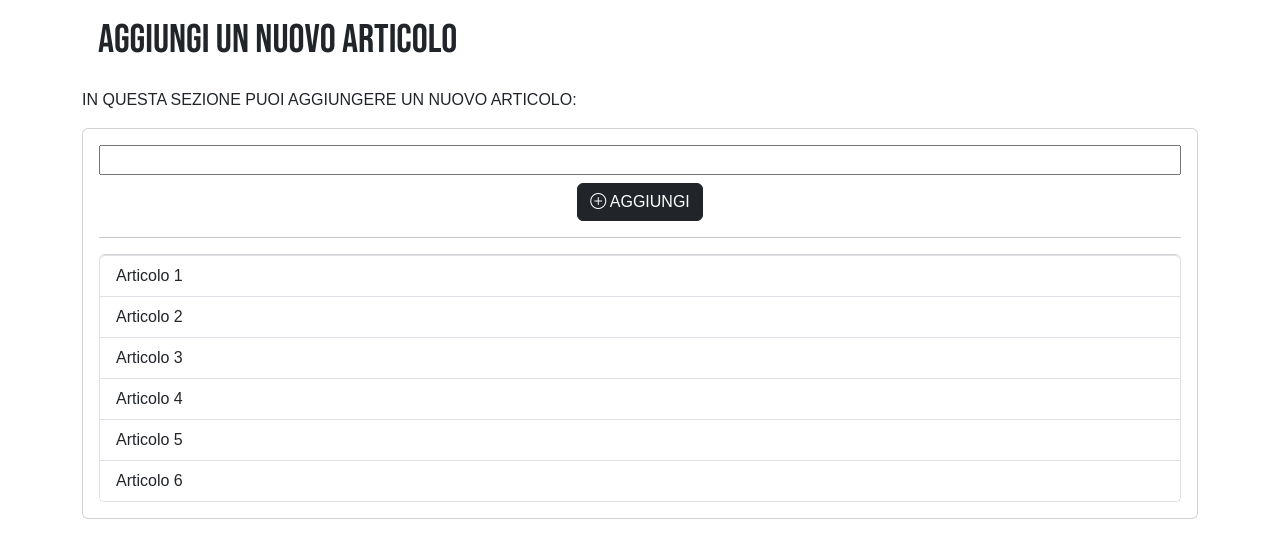
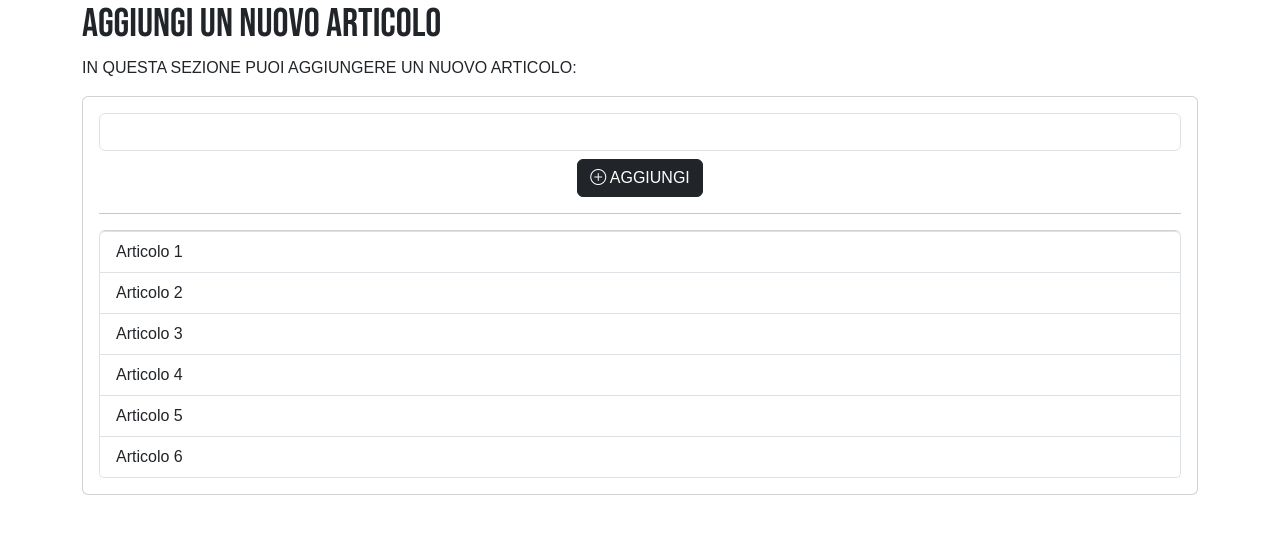
Before and after one commit to AndreaDistefanoDev/react-form, a React (Vite) app: page / in a window 1280 px wide. Shown: the top 558 px of the page. Built offline with nearby package versions, Linux system fonts and the light colour scheme; a web font is replaced by a local one.

Commit message:
refactor AppMain component to handle form submission and update articles list

```diff
--- a/src/components/AppHeader.jsx
+++ b/src/components/AppHeader.jsx
@@ -2,7 +2,7 @@ export default function AppHeader() {
 
     return (
         <div className="container">
-            <h1 className="text-uppercase p-3">aggiungi un nuovo articolo</h1>
+            <h1 className="text-uppercase">aggiungi un nuovo articolo</h1>
             <p className="text-uppercase">In questa sezione puoi aggiungere un nuovo articolo: </p>
         </div>
     )
--- a/src/components/AppMain.jsx
+++ b/src/components/AppMain.jsx
@@ -5,20 +5,31 @@ export default function AppMain() {
 
     const [newAtricle, setNewArticle] = useState('')
     const [articles, setArticles] = useState(initialArticles)
+    function submit(e) {
+        e.preventDefault()
+        setArticles([...articles, newAtricle])
+        setNewArticle('')
+
+    }
     return (
         <>
 
             <div className="container">
                 <div className="card p-3">
-                    <input type="text" className="form-contro mb-2" value={newAtricle} onChange={e => setNewArticle(e.target.value)} />
-                    <div className="d-flex justify-content-center">
-                        <button className="text-uppercase btn btn-dark"><i className="bi bi-plus-circle"></i> aggiungi</button>
-                    </div>
+                    <form action="" onSubmit={submit}>
+                        <input type="text" className="form-control mb-2" value={newAtricle} onChange={e => setNewArticle(e.target.value)} />
+                        <div className="d-flex justify-content-center">
+                            <button className="text-uppercase btn btn-dark"><i className="bi bi-plus-circle"></i> aggiungi</button>
+                        </div>
+                    </form>
+
                     <hr />
 
-                    <ul class="list-group">
+                    <ul className="list-group">
                         {articles.map((article, i) =>
-                            <li class="list-group-item" key={i}>{article}</li>
+                            <li className="list-group-item" key={i}>
+                                {article}
+                            </li>
                         )}
                     </ul>
 
```
